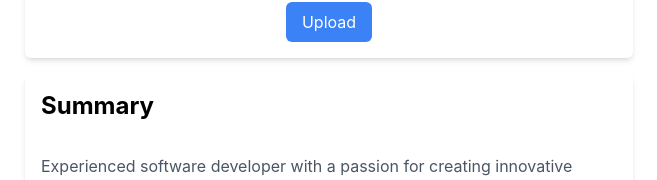
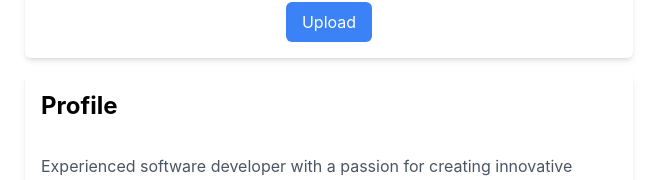
Before and after one commit to jasonDeichert/ResumeSummarizer, a React (Create React App) app in the folder frontend/: page / in a window 1280 px wide. Shown: the part 154-334 px from the top of the page, without its empty margins (311-968 px from the left). Built offline with nearby package versions, Linux system fonts and the light colour scheme.

Commit message:
rename summary to profile for less ambiguity

```diff
--- a/frontend/src/components/employeeResumeEdit/resumeedit.tsx
+++ b/frontend/src/components/employeeResumeEdit/resumeedit.tsx
@@ -8,7 +8,7 @@
 const ResumeEdit: React.FC<Props> = ({ resume }) => {
     return (
         <div className="space-y-8">
-            <h2 className="text-2xl font-bold mb-4">Summary</h2>
+            <h2 className="text-2xl font-bold mb-4">Profile</h2>
             <p className="text-gray-600">{resume.summary}</p>
 
             <h2 className="text-2xl font-bold mb-4">Education</h2>
```
